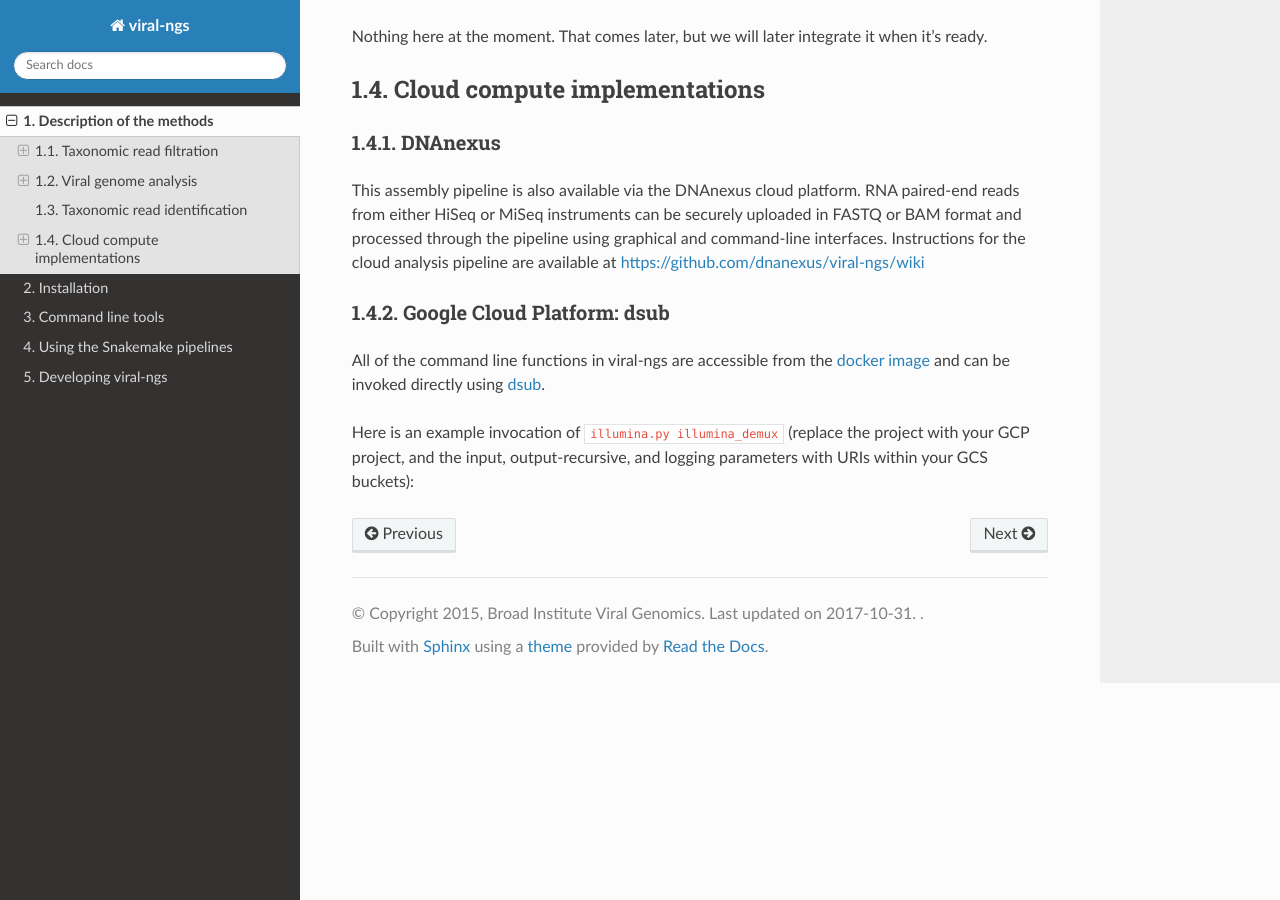
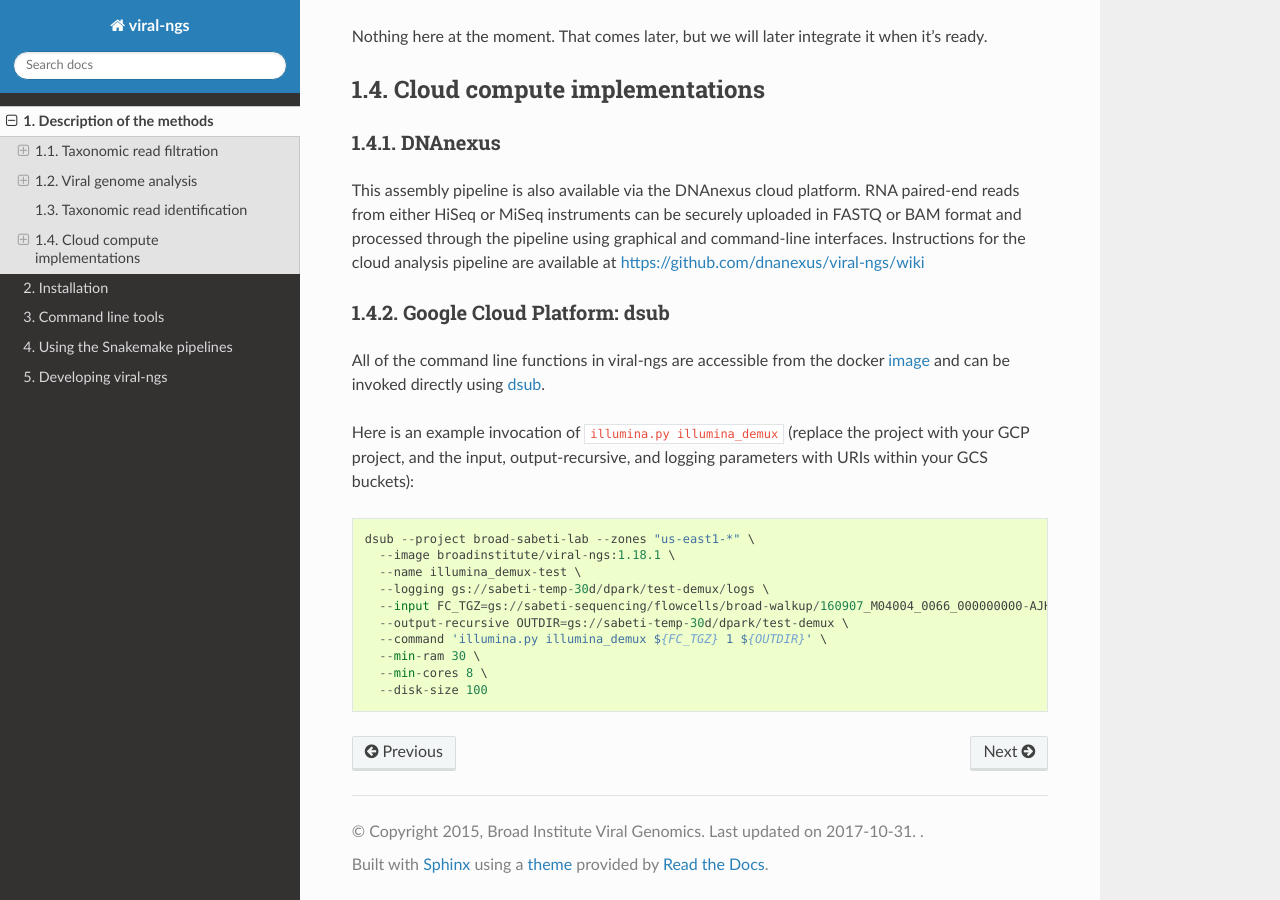
Before and after one commit to broadinstitute/viral-ngs, a Sphinx documentation site: the page built from docs/description.rst, in a window 1280 px wide and 900 px high, scrolled down 2215 px. Built offline with Sphinx 7.4.7 and the Read the Docs theme 2.0.0, drawn with Linux system fonts in a browser that asks for light colours; formulas are drawn with MathJax 3; some of the changed lines change nothing that is shown.

Commit message:
rst fixes

```diff
--- a/docs/description.rst
+++ b/docs/description.rst
@@ -104,14 +104,15 @@ https://github.com/dnanexus/viral-ngs/wiki
 Google Cloud Platform: dsub
 ~~~~~~~~~~~~~~~~~~~~~~~~~~~
 
-All of the command line functions in viral-ngs are accessible from the `docker image`_ and can be invoked directly using dsub_.
+All of the command line functions in viral-ngs are accessible from the docker image_ and can be invoked directly using dsub_.
 
-.. _`docker image`: https://hub.docker.com/r/broadinstitute/viral-ngs/
 .. _dsub: https://cloud.google.com/genomics/v1alpha2/dsub
+.. _image: https://hub.docker.com/r/broadinstitute/viral-ngs/
 
 Here is an example invocation of ``illumina.py illumina_demux`` (replace the project with your GCP project, and the input, output-recursive, and logging parameters with URIs within your GCS buckets):
 
-.. code-block::
+::
+
 	dsub --project broad-sabeti-lab --zones "us-east1-*" \
 	  --image broadinstitute/viral-ngs:1.18.1 \
 	  --name illumina_demux-test \
```
